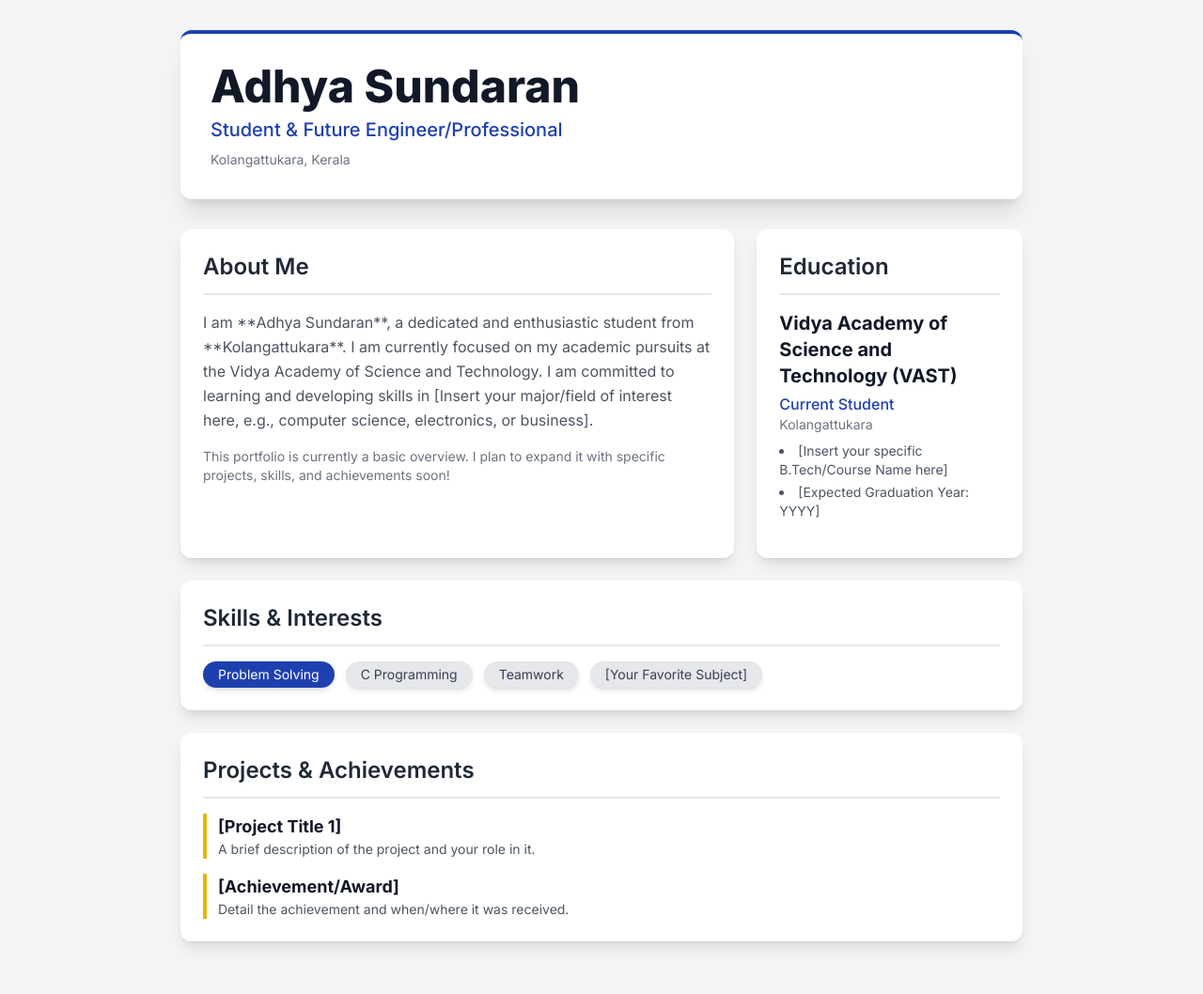
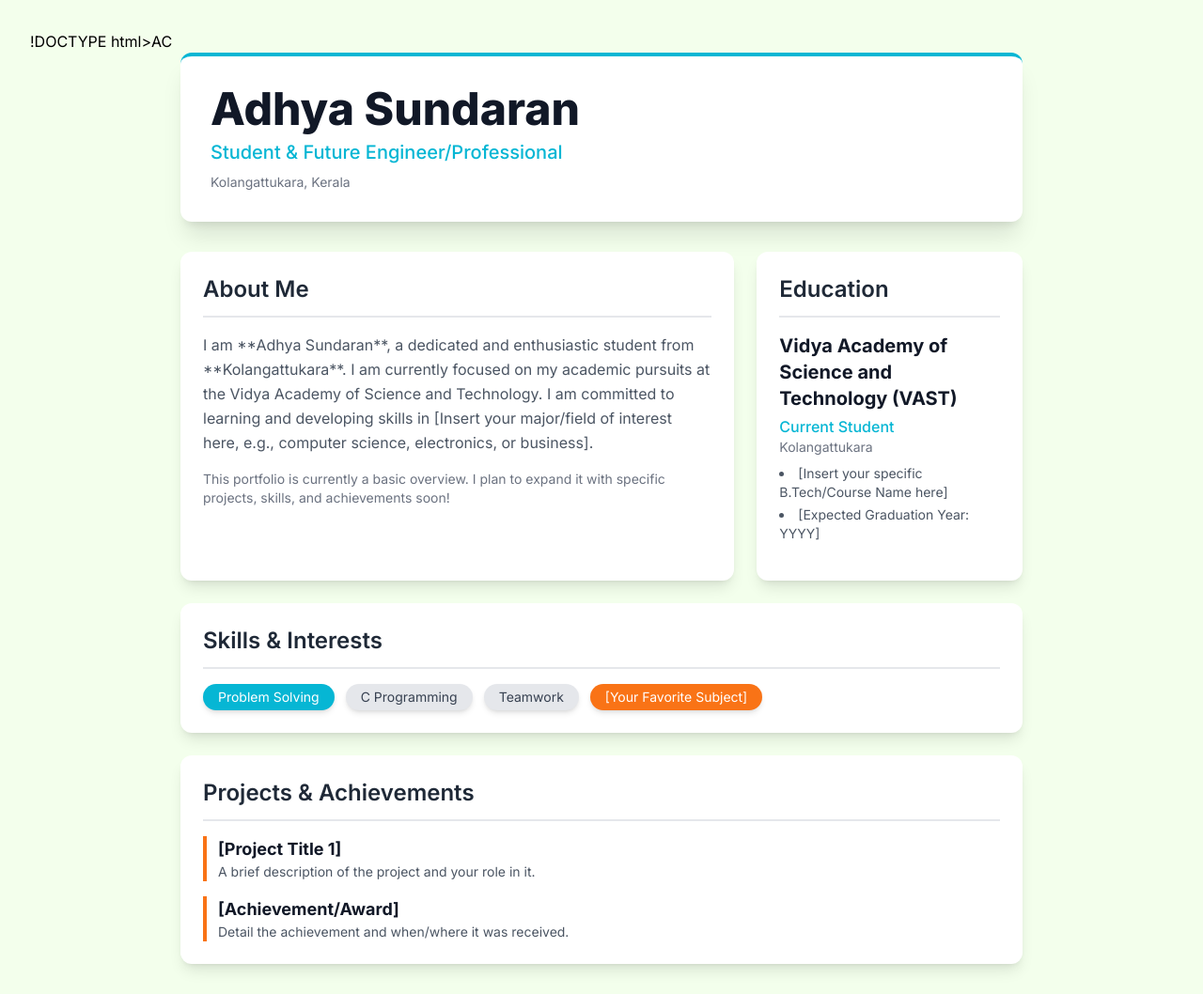
Before and after one commit to creepypuppet007/creepypuppet007.github.io, a plain HTML site: page index.html in a window 1280 px wide. Shown: the whole page at 94% size. Before the commit the page ends 1034 px from the top, so only its background shows below. Drawn offline with nearby package versions, Linux system fonts and the light colour scheme.

Commit message:
Update index.html

```diff
--- a/index.html
+++ b/index.html
@@ -1,4 +1,4 @@
-<!DOCTYPE html>
+!DOCTYPE html>AC
 <html lang="en">
 <head>
     <meta charset="UTF-8">
@@ -11,6 +11,20 @@
         @import url('https://fonts.googleapis.com/css2?family=Inter:wght@100..900&display=swap');
         body {
             font-family: 'Inter', sans-serif;
+            transition: background-color 0.3s ease;
+        }
+
+        /* Added CSS: Smooth transition and hover effect for the main section cards */
+        section {
+            transition: transform 0.3s ease-in-out, box-shadow 0.3s ease-in-out;
+            cursor: default;
+        }
+
+        section:hover {
+            /* Lifts the card slightly and enhances the shadow, using the new vibrant primary color */
+            transform: translateY(-4px);
+            /* Updated shadow color from dark blue to vibrant teal/cyan (RGB 6, 182, 212) */
+            box-shadow: 0 10px 20px -5px rgba(6, 182, 212, 0.3), 0 4px 6px -2px rgba(6, 182, 212, 0.1);
         }
     </style>
     <script>
@@ -18,8 +32,10 @@
             theme: {
                 extend: {
                     colors: {
-                        'primary-blue': '#1e40af',
-                        'secondary-gray': '#f3f4f6',
+                        /* --- VIBRANT PALETTE CHANGES --- */
+                        'primary-teal': '#06b6d4', /* Vibrant Cyan/Teal */
+                        'accent-orange': '#f97316', /* Bright Orange for contrast */
+                        'secondary-gray': '#f3ffec', /* Slightly off-white background for vibrancy */
                     }
                 }
             }
@@ -30,9 +46,9 @@
 
     <div class="max-w-4xl mx-auto">
         <!-- Header & Name Section -->
-        <header class="bg-white shadow-xl rounded-xl p-6 md:p-8 mb-8 border-t-4 border-primary-blue">
+        <header class="bg-white shadow-xl rounded-xl p-6 md:p-8 mb-8 border-t-4 border-primary-teal">
             <h1 class="text-4xl md:text-5xl font-extrabold text-gray-900 mb-2">Adhya Sundaran</h1>
-            <p class="text-xl text-primary-blue font-medium">Student & Future Engineer/Professional</p>
+            <p class="text-xl text-primary-teal font-medium">Student & Future Engineer/Professional</p>
             <p class="text-sm text-gray-500 mt-2">Kolangattukara, Kerala</p>
         </header>
 
@@ -60,7 +76,7 @@
                     <h2 class="text-2xl font-semibold text-gray-800 border-b-2 pb-3 mb-4">Education</h2>
                     <div class="mb-4">
                         <h3 class="text-xl font-bold text-gray-900">Vidya Academy of Science and Technology (VAST)</h3>
-                        <p class="text-primary-blue font-medium mt-1">Current Student</p>
+                        <p class="text-primary-teal font-medium mt-1">Current Student</p>
                         <p class="text-gray-500 text-sm">Kolangattukara</p>
                         <ul class="list-disc list-inside text-sm text-gray-600 mt-2 space-y-1">
                             <li>[Insert your specific B.Tech/Course Name here]</li>
@@ -75,11 +91,11 @@
                 <section id="skills" class="bg-white p-6 rounded-xl shadow-lg">
                     <h2 class="text-2xl font-semibold text-gray-800 border-b-2 pb-3 mb-4">Skills & Interests</h2>
                     <div class="flex flex-wrap gap-3">
-                        <!-- Replace these placeholders with your actual skills -->
-                        <span class="bg-primary-blue text-white text-sm px-4 py-1 rounded-full shadow-md">Problem Solving</span>
+                        <!-- Skills now use the primary-teal color -->
+                        <span class="bg-primary-teal text-white text-sm px-4 py-1 rounded-full shadow-md">Problem Solving</span>
                         <span class="bg-gray-200 text-gray-700 text-sm px-4 py-1 rounded-full shadow-md">C Programming</span>
                         <span class="bg-gray-200 text-gray-700 text-sm px-4 py-1 rounded-full shadow-md">Teamwork</span>
-                        <span class="bg-gray-200 text-gray-700 text-sm px-4 py-1 rounded-full shadow-md">[Your Favorite Subject]</span>
+                        <span class="bg-accent-orange text-white text-sm px-4 py-1 rounded-full shadow-md">[Your Favorite Subject]</span>
                     </div>
                 </section>
             </div>
@@ -89,11 +105,12 @@
                 <section id="projects" class="bg-white p-6 rounded-xl shadow-lg">
                     <h2 class="text-2xl font-semibold text-gray-800 border-b-2 pb-3 mb-4">Projects & Achievements</h2>
                     <div class="space-y-4">
-                        <div class="border-l-4 border-yellow-500 pl-3">
+                        <!-- Project marker now uses the accent-orange color -->
+                        <div class="border-l-4 border-accent-orange pl-3">
                             <h3 class="font-bold text-lg text-gray-900">[Project Title 1]</h3>
                             <p class="text-gray-600 text-sm">A brief description of the project and your role in it.</p>
                         </div>
-                        <div class="border-l-4 border-yellow-500 pl-3">
+                        <div class="border-l-4 border-accent-orange pl-3">
                             <h3 class="font-bold text-lg text-gray-900">[Achievement/Award]</h3>
                             <p class="text-gray-600 text-sm">Detail the achievement and when/where it was received.</p>
                         </div>
```
